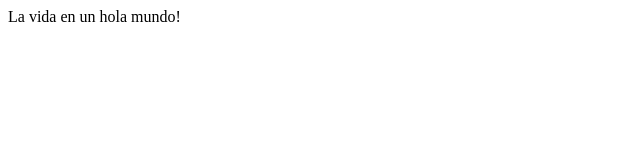
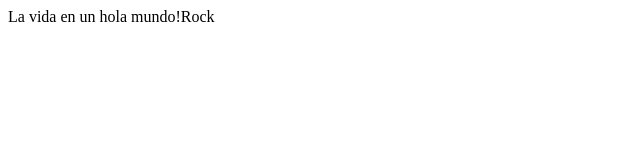
Before and after one commit to pceci/testCore, a plain HTML site: page index.html in a window 1280 px wide. Shown: the full height of the page, 0-640 px from the left. Drawn offline with Linux system fonts and the light colour scheme.

Commit message:
Subir de VSC

```diff
--- a/index.html
+++ b/index.html
@@ -4,6 +4,6 @@
 
     </HEAD>
     <BODY>
-        La vida en un hola mundo!
+        La vida en un hola mundo!Rock
     </BODY>
 </HTML>
```
